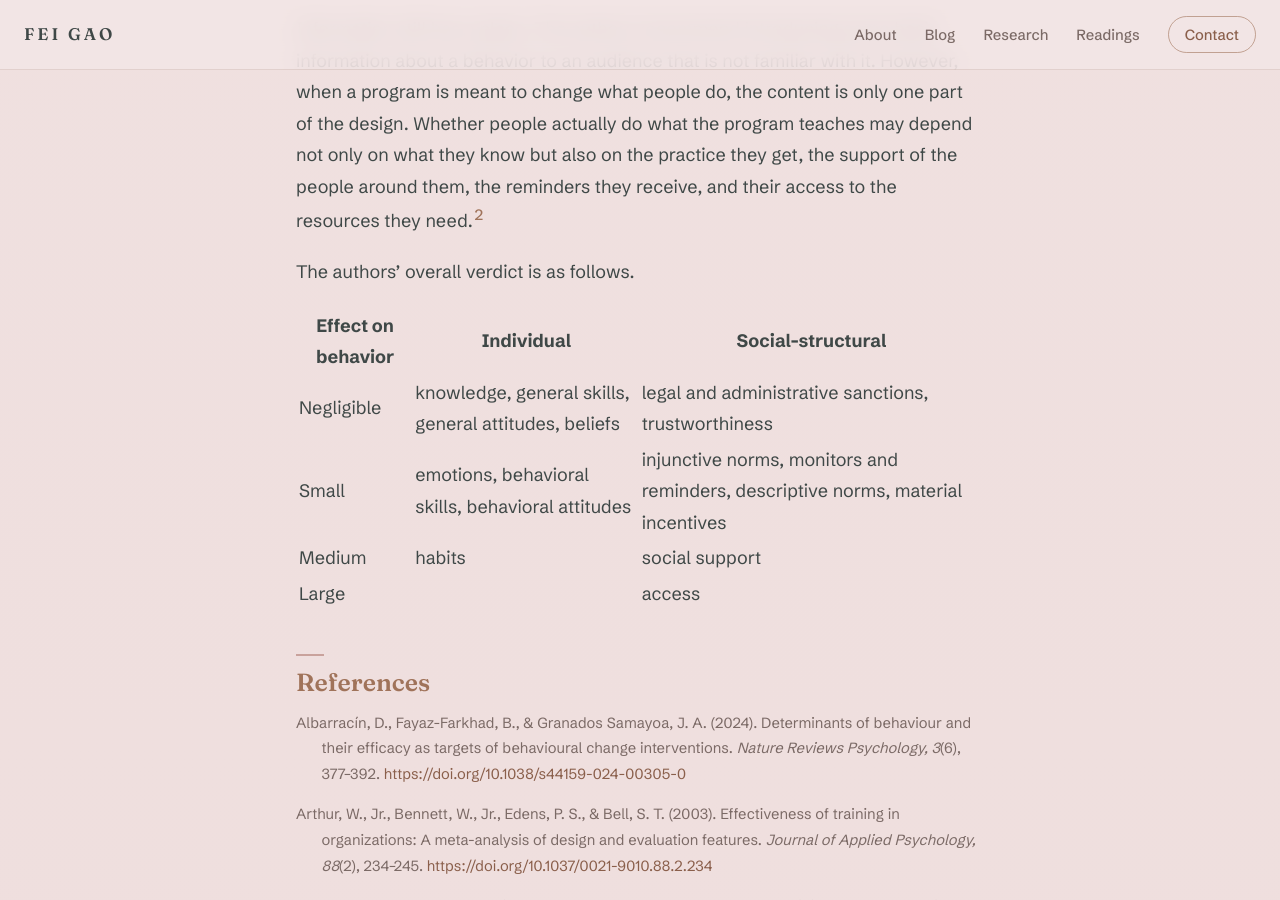
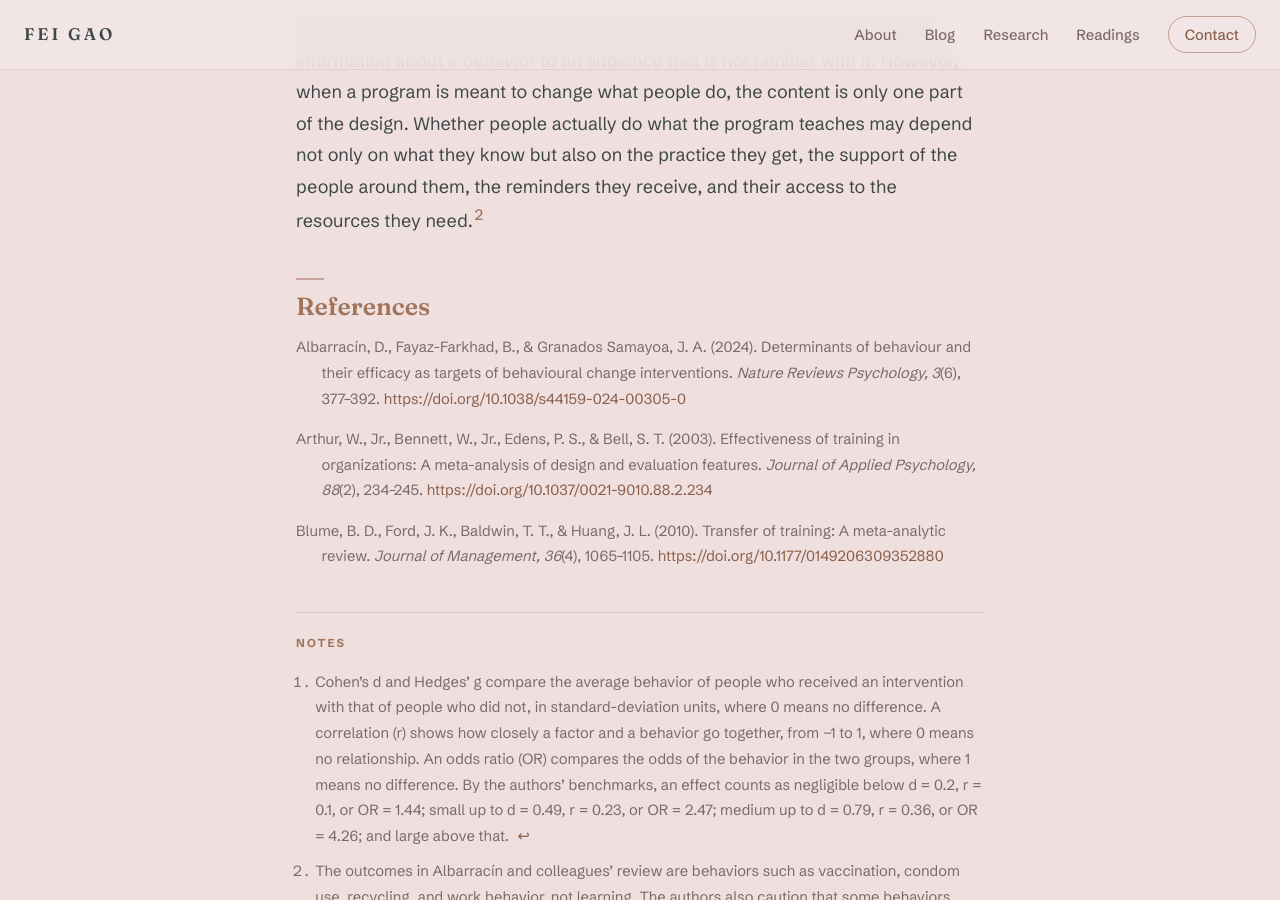
Before and after one commit to gaofei9/gaofei9.github.io, a Jekyll site: the page built from _posts/2026-10-24-how-to-design-educational-and-training-programs-for-real-behavior-change.md, in a window 1280 px wide and 900 px high, scrolled down 4759 px. Built offline with Jekyll 4.4.1, drawn with Linux system fonts in a browser that asks for light colours.

Commit message:
Oct 24 post: remove the verdict table (owner request)
Co-Authored-By: Claude Opus 5.5 <noreply@anthropic.com>

```diff
--- a/_posts/2026-10-24-how-to-design-educational-and-training-programs-for-real-behavior-change.md
+++ b/_posts/2026-10-24-how-to-design-educational-and-training-programs-for-real-behavior-change.md
@@ -82,15 +82,6 @@ Arthur and colleagues (2003) make a related point about training: trained skills
 
 Information still has a place. The authors recommend introducing some basic information about a behavior to an audience that is not familiar with it. However, when a program is meant to change what people do, the content is only one part of the design. Whether people actually do what the program teaches may depend not only on what they know but also on the practice they get, the support of the people around them, the reminders they receive, and their access to the resources they need.[^scope]
 
-The authors’ overall verdict is as follows.
-
-| Effect on behavior | Individual | Social-structural |
-|---|---|---|
-| Negligible | knowledge, general skills, general attitudes, beliefs | legal and administrative sanctions, trustworthiness |
-| Small | emotions, behavioral skills, behavioral attitudes | injunctive norms, monitors and reminders, descriptive norms, material incentives |
-| Medium | habits | social support |
-| Large | | access |
-
 ## References
 
 Albarracín, D., Fayaz-Farkhad, B., & Granados Samayoa, J. A. (2024). Determinants of behaviour and their efficacy as targets of behavioural change interventions. *Nature Reviews Psychology, 3*(6), 377–392. <https://doi.org/10.1038/s44159-024-00305-0>
```
